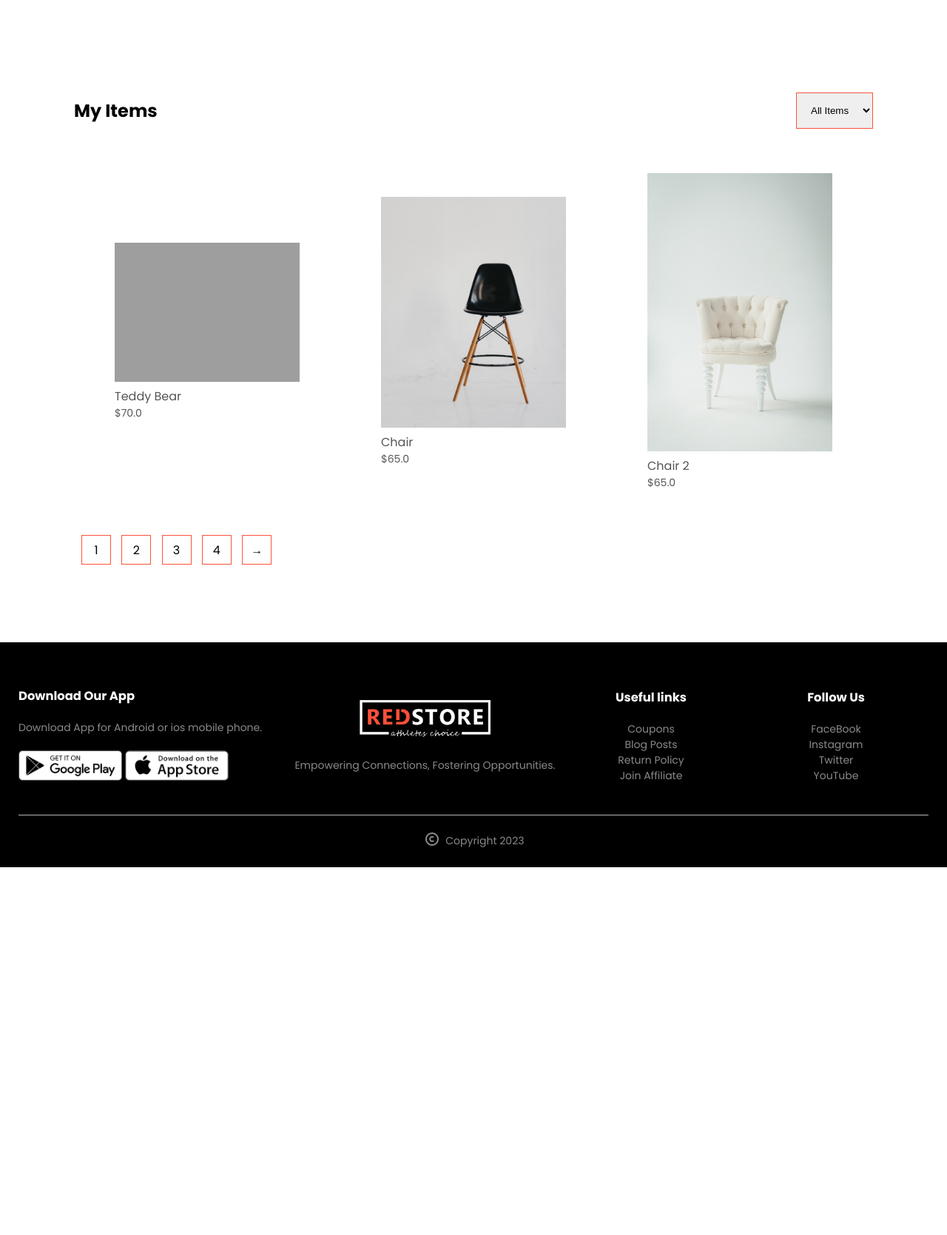
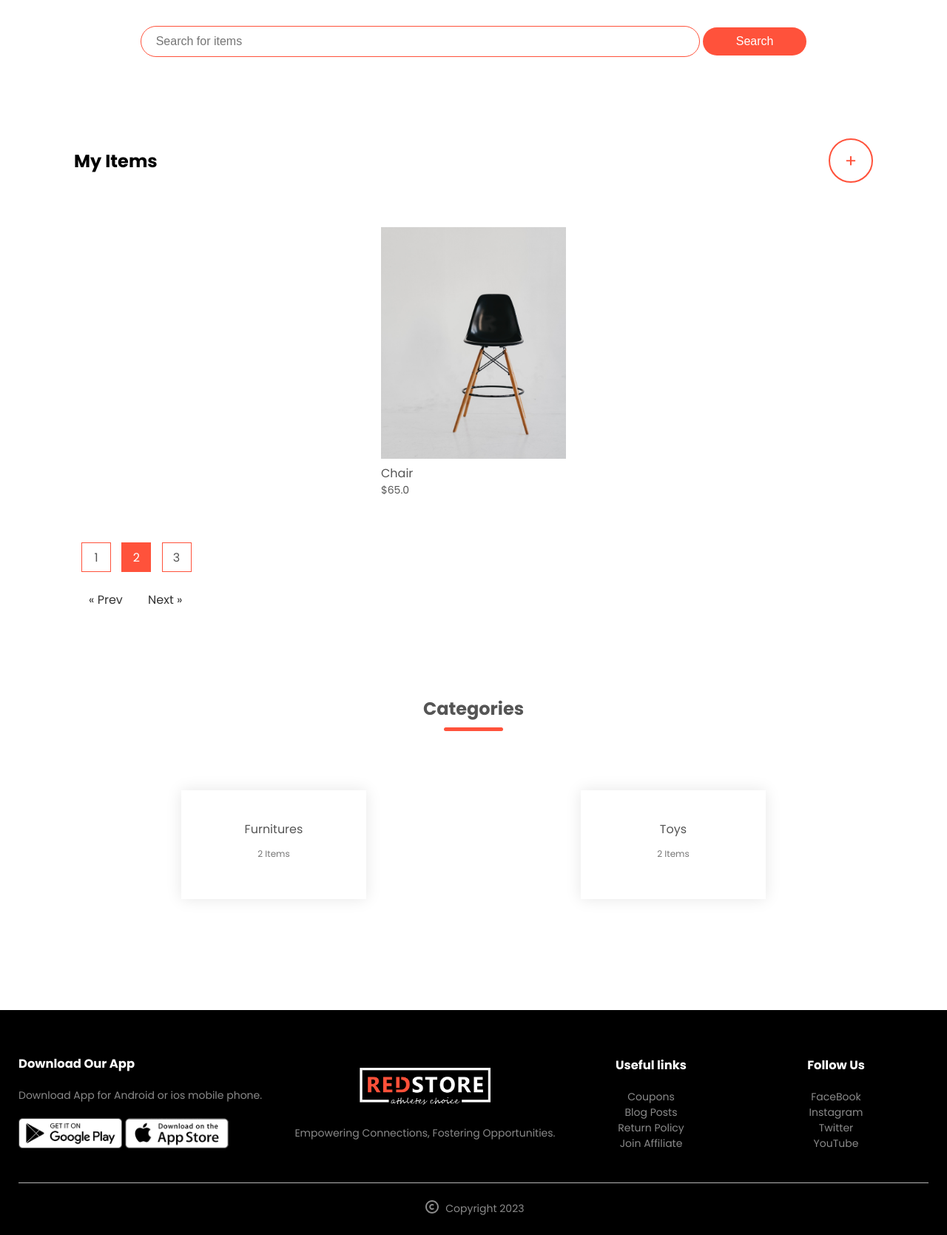
Before and after one commit to Nathaniel81/RedStore, a Django app: page /dashboard/?page=2 in a window 1280 px wide. Shown: the part 112-1781 px from the top of the page at 74% size. Before the commit the page ends 1284 px from the top, so only its background shows below. Run offline with Django 4.2, Linux system fonts and the light colour scheme; a user stored in the database is signed in; data comes from the database, SQL or seed files in the repository; grey boxes are pictures that could not be loaded.

Commit message:
Enhanced pagination styling

```diff
--- a/ecommerce/core/templates/core/dashboard.html
+++ b/ecommerce/core/templates/core/dashboard.html
@@ -3,15 +3,25 @@
 
 {% block content %}
 <div class="small-container">
+	<div class="search-box">
+        <form action="{% url 'products' %}" method="get">
+            <input type="text" name="query" placeholder="Search for items" value="{{ query }}">
+            <button type="submit" class="btn">Search</button>
+        </form>
+    </div>
     <div class="row row-2">
-        <h2 id="pTitle">{{ selected_category_name }}</h2>
-        <select id="categorySelect">
-            <option value="" data-url="{% url 'products' %}">All Items</option>
-            {% for category in categories %}
-                <option value="{{ category.id }}" data-title="{{ category.name }}" data-url="{% url 'products' %}?query={{ query }}&category={{ category.id }}">{{ category.name }}</option>
-            {% endfor %}
-        </select>
+        <div>
+            <h2 id="pTitle">{{ selected_category_name }}</h2>
+        </div>
+        <div class="add-item-button">
+            <a href="{% url 'new' %}">
+                <span class="plus-sign">+</span>
+            </a>
+            <span class="description">Add an item</span>
+        </div>
     </div>
+
+
     <div class="row">
         {% for item in items %}
         <div class="col-4">
@@ -24,11 +34,51 @@
         {% endfor %}
     </div>
     <div class="page-btn">
-        <span>1</span>
-        <span>2</span>
-        <span>3</span>
-        <span>4</span>
-        <span>&#8594;</span>
+        <!-- <span class="current">Page {{ items.number }} of {{ items.paginator.num_pages }}</span> -->
+        <!-- {% if items.has_previous %}
+            <a href="?page=1" class="page-link">&laquo; First</a>
+            <a href="?page={{ items.previous_page_number }}" class="page-link">Previous</a>
+        {% endif %} -->
+
+        {% for num in items.paginator.page_range %}
+            {% if items.number == num %}
+                <span class="current">{{ num }}</span>
+            {% else %}
+            <a href="?page={{ num }}" class="page-link">
+                <span>
+                    {{ num }}
+                </span>
+            </a>
+            {% endif %}
+        {% endfor %}
+        <br><br>
+        {% if items.has_previous %}
+        <!-- <a href="?page=1" class="page-link">&laquo; First</a> -->
+        <a href="?page={{ items.previous_page_number }}" class="page-link prev-link">&laquo;  Prev</a>
+        {% endif %}
+
+        {% if items.has_next %}
+            <a href="?page={{ items.next_page_number }}" class="page-link next-link">Next  &raquo;</a>
+            <!-- <a href="?page={{ items.paginator.num_pages }}" class="page-link">Last &raquo;</a> -->
+        {% endif %}
+    </div>
+
+
+    <div class="categories">
+        <div class="small-container">
+            <h2 class="title">Categories</h2>
+            <div class="row">
+                {% for category in categories %}
+				<a href="{% url 'products' %}?query={{ query }}&category={{ category.id }}"
+				data-category="{{ category.name }}" class="category-link">
+                	<div id="categoryBox" class="col-3">
+                	    {{ category.name }}
+						<p>{{ category.items.count }} {{ category.items.count|pluralize:"Item,Items" }}</p>
+					</div>
+				</a>
+                {% endfor %}
+            </div>
+        </div>
     </div>
 </div>
 <script>
--- a/ecommerce/core/templates/core/products.html
+++ b/ecommerce/core/templates/core/products.html
@@ -40,7 +40,11 @@
             {% if items.number == num %}
                 <span class="current">{{ num }}</span>
             {% else %}
-                <span><a href="?page={{ num }}" class="page-link">{{ num }}</a></span>
+            <a href="?page={{ num }}" class="page-link">
+                <span>
+                    {{ num }}
+                </span>
+            </a>
             {% endif %}
         {% endfor %}
         <br><br>
--- a/ecommerce/core/views.py
+++ b/ecommerce/core/views.py
@@ -78,9 +78,35 @@ def detail(request, pk):
 @login_required
 def dashboard(request):
     items = Item.objects.filter(created_by=request.user)
+    query = request.GET.get('query', '')
     selected_category_name = 'My Items'
 
-    context = {'items': items, 'selected_category_name':selected_category_name}
+    categories = Category.objects.all()
+    category_id = request.GET.get('category', 0)
+
+    if category_id:
+        items = Item.objects.filter(category_id=category_id)
+        category = Category.objects.get(pk=category_id)
+        selected_category_name = category.name
+    if query:
+        items = Item.objects.filter(Q(name__icontains=query) | Q(description__icontains=query))
+
+    items_per_page = 1
+    page_number = request.GET.get('page', 1)
+    p = Paginator(items, items_per_page)
+
+    try:
+        page = p.page(page_number)
+    except EmptyPage:
+        page = p.page(1)
+
+    context = {
+        'items': page,
+        'query': query,
+        'categories': categories,
+        'selected_category_name': selected_category_name,
+        'category_id': category_id,
+    }
 
     return render(request, 'core/dashboard.html', context)
 
--- a/ecommerce/static/css/style.css
+++ b/ecommerce/static/css/style.css
@@ -393,9 +393,55 @@ select option:checked {
     font-weight: bold;
 }
 
+.plus-sign {
+    font-size: 24px;
+    color: #ff523b;
+    transition: content 0.3s;
+    padding: 25px;
+    display: inline-block;
+}
+
+.add-item-button {
+    display: flex;
+    justify-content: center;
+    align-items: center;
+    width: 60px;
+    height: 60px;
+    border-radius: 50%;
+    border: 2px solid #ff523b;
+    cursor: pointer;
+    position: relative; /* Add this */
+}
+
+.description {
+    position: absolute;
+	width: 100px;
+    top: 120%;
+    left: 70%;
+    transform: translateX(-50%);
+    font-size: 14px;
+    color: #ff523b;
+    opacity: 0; /* Hide it by default */
+    transition: opacity 0.3s ease-in-out;
+}
+
+.add-item-button:hover .description {
+    opacity: 1; /* Show it on hover */
+}
+
+
+.add-item-button:hover {
+	background: #e33b29;
+}
+
+.plus-sign:hover {
+	color: #fff;
+}
+
 .page-btn {
 	margin: 0 auto 80px;
 }
+
 .page-btn span {
 	display: inline-block;
 	border: 1px solid #ff523b;
@@ -444,6 +490,16 @@ select option:checked {
 	transform: translateY(-10px);
 }
 
+/* .add-item-button {
+    display: flex;
+    justify-content: center;
+    align-items: center;
+    width: 40px;
+    height: 40px;
+    border-radius: 50%;
+    background-color: #ff523b;
+    cursor: pointer;
+} */
 
 .single-product {
 	margin-top: 80px;
@@ -606,11 +662,13 @@ form a{
 	background-color: #ff523b;;
 	color: #FFFFFF;
 	border-radius: 1rem;
-	outline: none;
+	border: none;
+	cursor: pointer;
+
 }
 
 .item-form-btn:hover {
-	background-color: #ff523b;;
+	background-color: #e33b29;
 }
 
 /* styles.css */
@@ -880,11 +938,6 @@ conv-btn:focus {
     nav ul li a {
         color: #fff;
     }
-	/* .hidden-nav {
-		display: inline-block;
-		color: #fff;
-	} */
-
 
     .menu-icon {
         display: block;
@@ -896,9 +949,16 @@ conv-btn:focus {
 
     }
 
-
     .user-dropdown:hover {
         display: None;
+    }
+	.search-box input[type="text"] {
+        width: 100%;
+    }
+
+    .search-box button[type="submit"] {
+        width: 100%;
+        margin-top: 10px;
     }
 }
 
```
